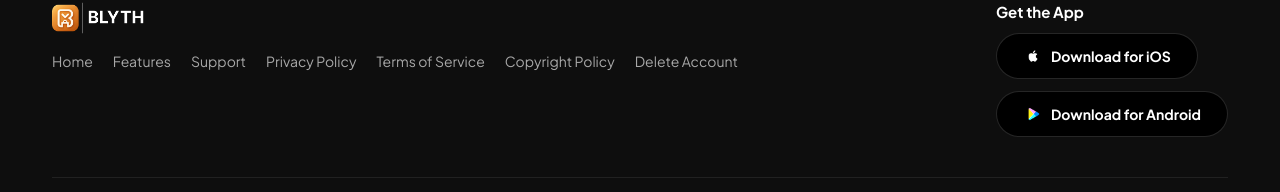
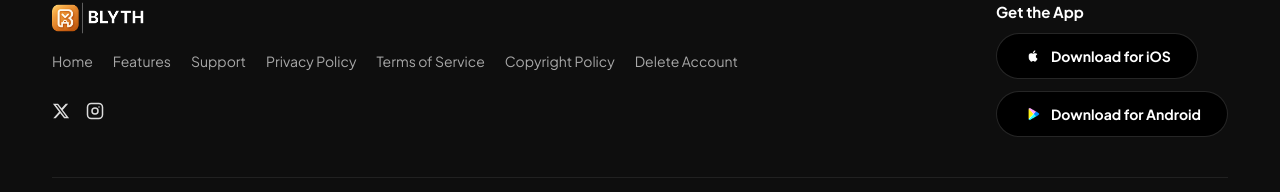
Before and after one commit to Jackal-2/Blyth-website, a Next.js app: page / in a window 1280 px wide. Shown: the part 4381-4573 px from the top of the page. Built offline with nearby package versions, Linux system fonts and the light colour scheme.

Commit message:
socail media links

```diff
--- a/src/app/layout.tsx
+++ b/src/app/layout.tsx
@@ -12,7 +12,7 @@ const SITE_URL = "https://blythapp.com";
 const SITE_NAME = "Blyth";
 const SITE_TITLE = "Blyth Marketplace — Trusted Local Help Near You";
 const SITE_DESCRIPTION =
-  "Blyth is the local services marketplace connecting neighbors across the US with trusted, verified help. Book services, hire vetted providers, and get things done — all from one app.";
+  "Blyth is a local services marketplace connecting neighbors across the US with trusted, verified help near you. Find local help, book services, hire vetted providers, and get things done — all from one app.";
 
 export const metadata: Metadata = {
   metadataBase: new URL(SITE_URL),
@@ -24,9 +24,11 @@ export const metadata: Metadata = {
     "Blyth app",
     "Blyth marketplace",
     "local services marketplace",
-    "find local help",
+    "marketplace near me",
+    "find local help near me",
     "hire local providers",
     "neighborhood services app",
+    "US services marketplace",
   ],
   authors: [{ name: SITE_NAME, url: SITE_URL }],
   creator: SITE_NAME,
@@ -75,7 +77,7 @@ const STRUCTURED_DATA = {
       // Official social profiles, so Google can tie them to this same brand
       // entity. Add more handles here as you lock them in on other platforms
       // (TikTok, X, Facebook, etc.) — same array, one URL per profile.
-      sameAs: ["https://www.instagram.com/blythapp/"],
+      sameAs: ["https://www.instagram.com/blythapp/", "https://x.com/blythapp_"],
     },
     {
       "@type": "WebSite",
--- a/src/components/Footer.tsx
+++ b/src/components/Footer.tsx
@@ -40,6 +40,48 @@ export default function Footer() {
                   {link.label}
                 </Link>
               ))}
+            </div>
+
+            <div
+              className="footer-social"
+              style={{ display: "flex", alignItems: "center", gap: "16px", marginTop: "14px" }}
+            >
+              <a
+                href="https://x.com/blythapp_"
+                target="_blank"
+                rel="noopener noreferrer"
+                aria-label="Blyth on X"
+                className="cursor-target footer-social-link"
+                style={{ display: "inline-flex", color: "inherit", opacity: 0.85 }}
+              >
+                <svg width="18" height="18" viewBox="0 0 24 24" fill="currentColor" aria-hidden="true">
+                  <path d="M18.244 2.25h3.308l-7.227 8.26 8.502 11.24H16.17l-5.214-6.817L4.99 21.75H1.68l7.73-8.835L1.254 2.25H8.08l4.713 6.231zm-1.161 17.52h1.833L7.084 4.126H5.117z" />
+                </svg>
+              </a>
+              <a
+                href="https://www.instagram.com/blythapp/"
+                target="_blank"
+                rel="noopener noreferrer"
+                aria-label="Blyth on Instagram"
+                className="cursor-target footer-social-link"
+                style={{ display: "inline-flex", color: "inherit", opacity: 0.85 }}
+              >
+                <svg
+                  width="18"
+                  height="18"
+                  viewBox="0 0 24 24"
+                  fill="none"
+                  stroke="currentColor"
+                  strokeWidth="2"
+                  strokeLinecap="round"
+                  strokeLinejoin="round"
+                  aria-hidden="true"
+                >
+                  <rect x="2" y="2" width="20" height="20" rx="5" />
+                  <circle cx="12" cy="12" r="4" />
+                  <circle cx="17.3" cy="6.7" r="1" fill="currentColor" stroke="none" />
+                </svg>
+              </a>
             </div>
           </div>
 
```
